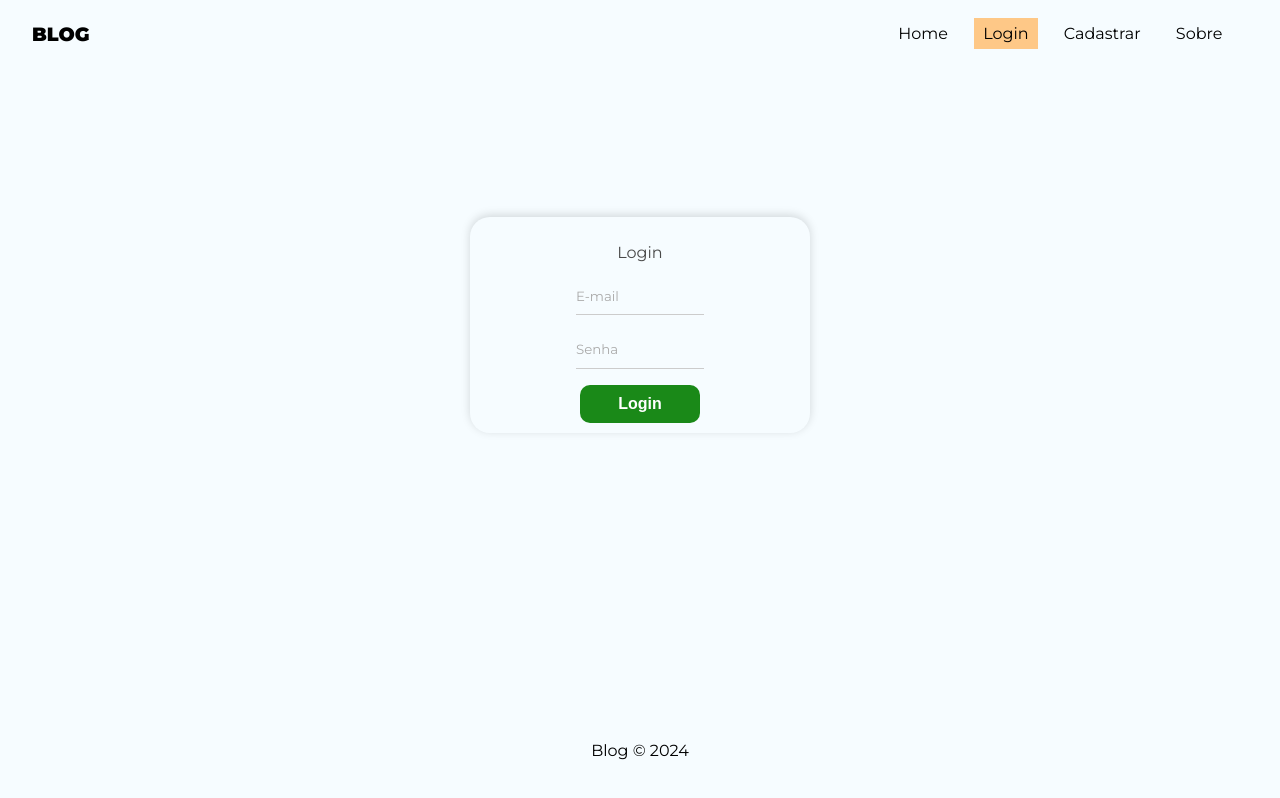
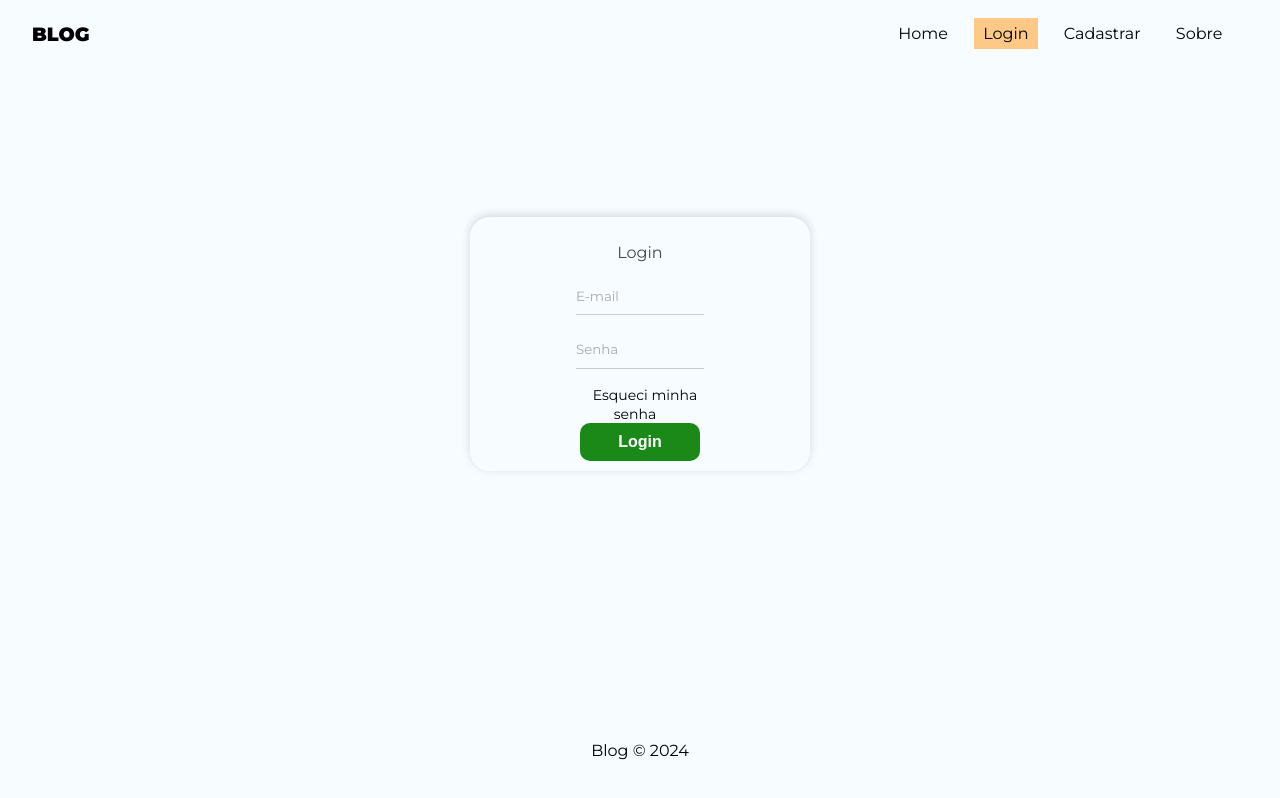
Before and after one commit to raffa-raffa/myblog, a React (Create React App) app: page /login in a window 1280 px wide. Built offline with nearby package versions, Linux system fonts and the light colour scheme; no server answers.

Commit message:
chore: adicionando link esqueci senha

```diff
--- a/src/pages/Login/Login.js
+++ b/src/pages/Login/Login.js
@@ -61,11 +61,16 @@ const Login = () => {
               value={password}
             />
           </label>
+        <a className={styles.forgotpwd} href="/esqueci-minha-senha"><span>
+          Esqueci minha senha
+          </span>
+          </a>
           <button className="btn" type="submit" disabled={loading}>
             {loading ? "Aguarde..." : "Login"}
           </button>
           {error && <p className="error">{error}</p>}
         </form>
+
       </div>
     </div>
   );
--- a/src/pages/Login/Login.module.css
+++ b/src/pages/Login/Login.module.css
@@ -15,3 +15,8 @@
     height: auto;
     box-shadow: rgba(0, 0, 0, 0.15) 0px -2px 10px 0px;
   }
+  .forgotpwd{
+  font-size: 14px;
+padding: 10px;
+margin-bottom: 10px;
+text-align: right;}
```
